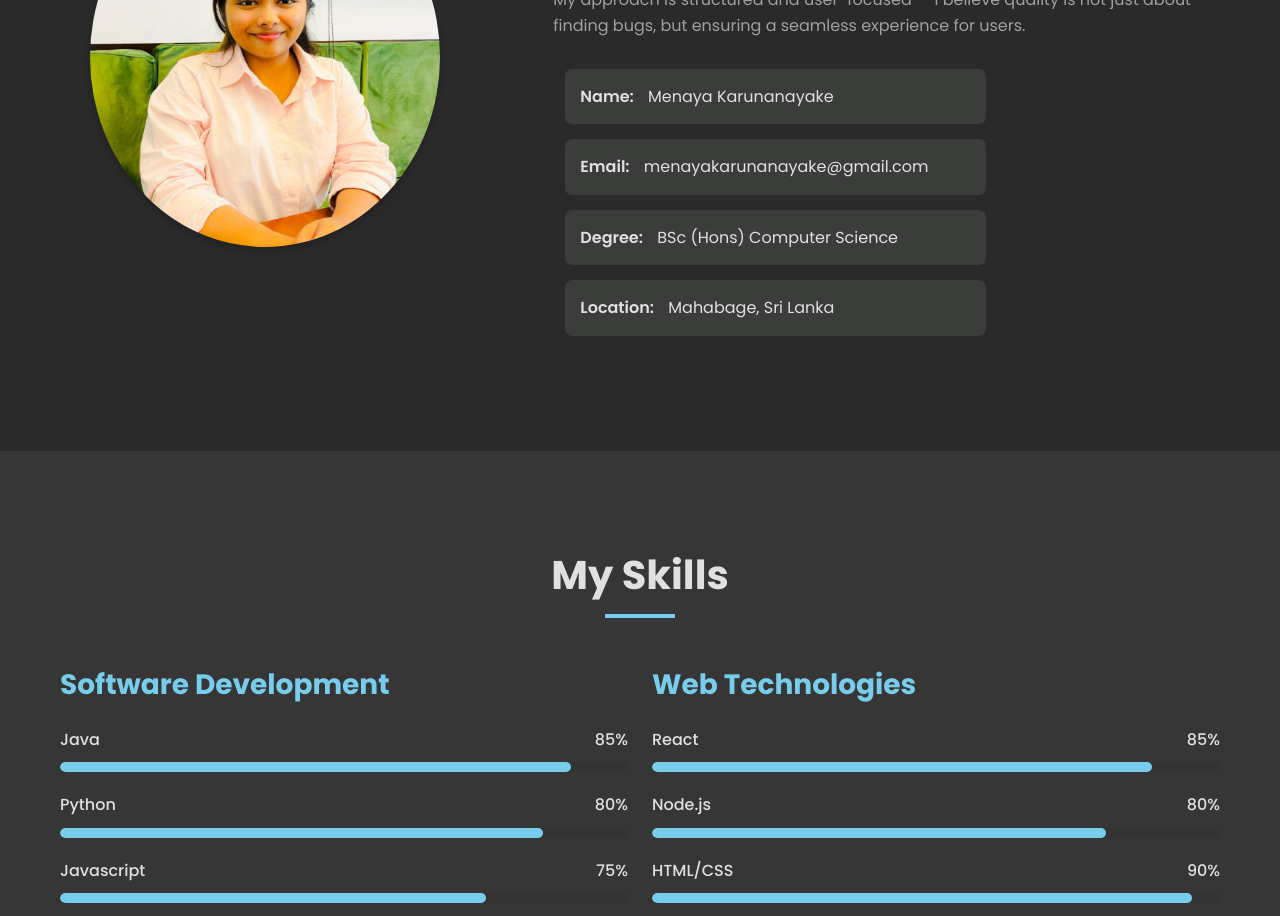
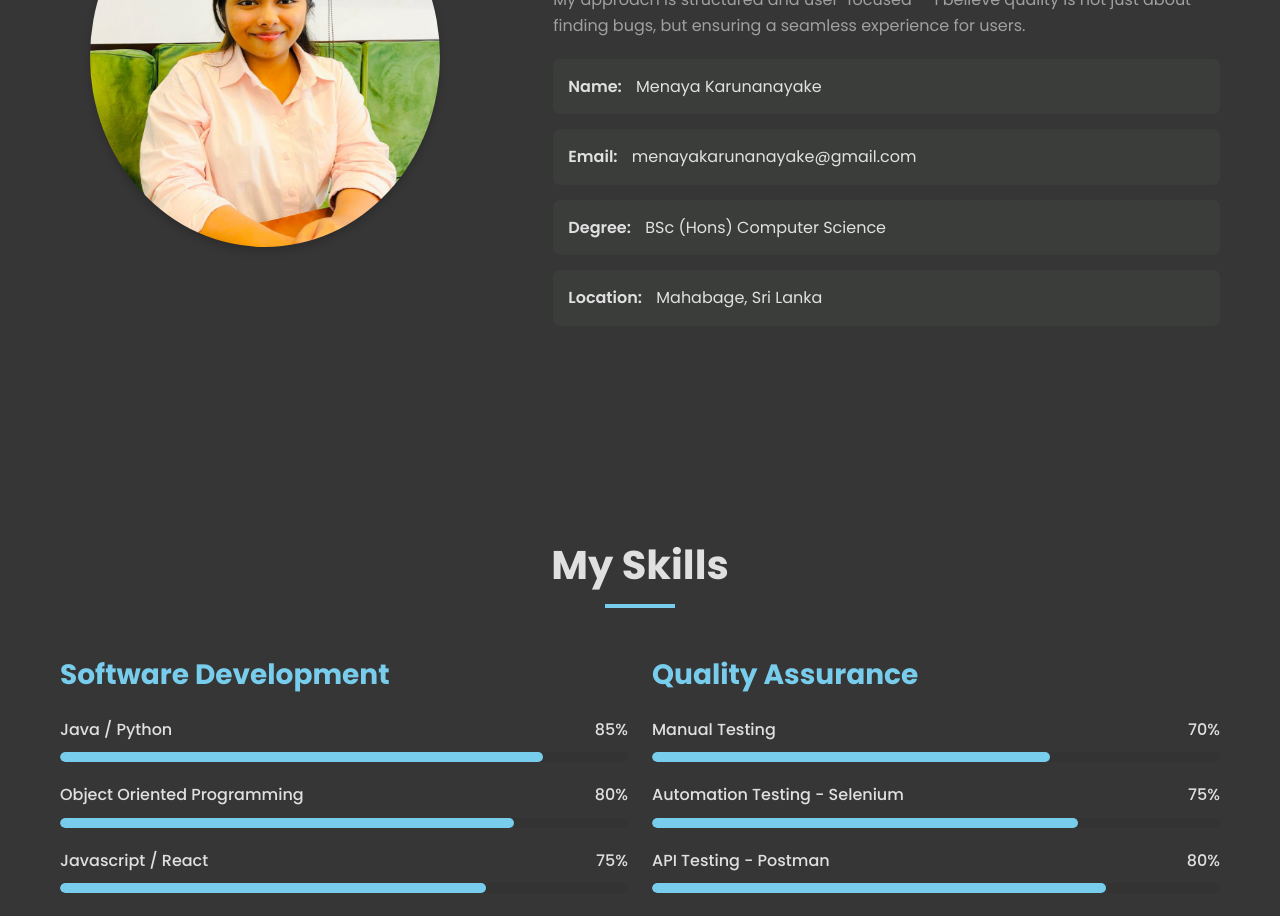
Before and after one commit to menaya31/Portforlio, a React (Vite) app: page / in a window 1280 px wide. Shown: the part 1180-2096 px from the top of the page. Built offline with nearby package versions, Linux system fonts and the light colour scheme.

Commit message:
updated CSS

```diff
--- a/src/Portfolio.css
+++ b/src/Portfolio.css
@@ -587,6 +587,22 @@
   }
 
   /* Projects Section */
+
+  /* Start hidden & slightly below */
+.project-card {
+  opacity: 0;
+  transform: translateY(50px);
+  transition: opacity 0.8s ease-out, transform 0.9s ease-out;
+  will-change: opacity, transform;
+}
+
+/* Become visible when observed */
+.project-card.show {
+  opacity: 1;
+  transform: translateY(0);
+}
+
+
   .projects-section {
     background-color: var(--darker-color);
   }
@@ -816,6 +832,29 @@
     color: var(--text-muted);
   }
 
+
+
+  @keyframes slideUp {
+  from {
+    opacity: 0;
+    transform: translateY(80px);
+  }
+  to {
+    opacity: 1;
+    transform: translateY(0);
+  }
+}
+
+/* Animation only when active */
+.contact-section.active .contact-info {
+  animation: slideUp 0.7s ease forwards;
+}
+
+
+
+
+
+
   /* Footer */
   .footer {
     background-color: #0a0a0a;
@@ -844,6 +883,78 @@
     width: 100%;
     text-align: center;
   }
+
+
+  /* Slide up animation */
+@keyframes slideUp {
+  from {
+    opacity: 0;
+    transform: translateY(50px);
+  }
+  to {
+    opacity: 1;
+    transform: translateY(0);
+  }
+}
+
+/* Hidden by default */
+.slide-up-hidden {
+  opacity: 0;
+  transform: translateY(50px);
+}
+
+/* Visible (animated) */
+.slide-up-show {
+  animation: slideUp 0.6s forwards;
+}
+
+.slide-up-hidden {
+  opacity: 0;
+  transform: translateY(50px);
+}
+
+.slide-up-show {
+  opacity: 1;
+  transform: translateY(0);
+  animation: slideUp 0.6s forwards;
+}
+
+
+
+
+/* Animation keyframes */
+@keyframes slideLeft {
+  from {
+    opacity: 0;
+    transform: translateX(-100px);
+  }
+  to {
+    opacity: 1;
+    transform: translateX(0);
+  }
+}
+
+@keyframes slideRight {
+  from {
+    opacity: 0;
+    transform: translateX(100px);
+  }
+  to {
+    opacity: 1;
+    transform: translateX(0);
+  }
+}
+
+/* Only animate WHEN .active is present */
+.timeline-item:nth-child(odd).active .timeline-content {
+  animation: slideLeft 0.7s ease forwards;
+}
+
+.timeline-item:nth-child(even).active .timeline-content {
+  animation: slideRight 0.7s ease forwards;
+}
+
+
 
   /* Media Queries */
   @media (max-width: 991px) {
@@ -879,7 +990,7 @@
     }
 
     .hero-content h1 {
-      font-size: 2rem;
+      font-size: 1.5rem;
     }
 
     .hero-content h2 {
@@ -938,7 +1049,7 @@
     }
 
     .section-title h2 {
-      font-size: 1.8rem;
+      font-size: 1.5rem;
     }
 
     .btn {
--- a/src/Portfolio.jsx
+++ b/src/Portfolio.jsx
@@ -42,6 +42,42 @@ const [formData, setFormData] = useState({
       setStatus("Error sending message. Please try again.");
     });
   };
+
+  const aboutP1Ref = useRef(null);
+  const aboutP2Ref = useRef(null);
+
+useEffect(() => {
+  const handleScroll = () => {
+    [aboutP1Ref, aboutP2Ref].forEach((ref) => {
+      const top = ref.current.getBoundingClientRect().top;
+      if (top < window.innerHeight - 100) {
+        ref.current.classList.add("slide-up-show");
+      }
+    });
+  };
+
+  window.addEventListener("scroll", handleScroll);
+  return () => window.removeEventListener("scroll", handleScroll);
+}, []);
+
+const infoItemsRef = useRef([]);
+
+useEffect(() => {
+  const handleScroll = () => {
+    infoItemsRef.current.forEach((item) => {
+      const top = item.getBoundingClientRect().top;
+      if (top < window.innerHeight - 100) {
+        item.classList.add("slide-up-show");
+      }
+    });
+  };
+  window.addEventListener("scroll", handleScroll);
+  return () => window.removeEventListener("scroll", handleScroll);
+}, []);
+
+
+
+
 
 
 
@@ -127,6 +163,90 @@ const [formData, setFormData] = useState({
     }
   }
 
+
+
+
+useEffect(() => {
+    const cards = document.querySelectorAll(".project-card");
+
+    const observer = new IntersectionObserver(
+      (entries, obs) => {
+        entries.forEach((entry) => {
+          if (entry.isIntersecting) {
+            const card = entry.target;
+            const index = [...cards].indexOf(card);
+
+
+            setTimeout(() => {
+              card.classList.add("show");
+            }, index * 200); // 200ms delay between each card
+
+            obs.unobserve(card); // animate once
+          }
+        });
+      },
+      { threshold: 0.2 }
+    );
+
+    cards.forEach((card) => observer.observe(card));
+
+    return () => observer.disconnect();
+  }, []);
+
+
+
+  useEffect(() => {
+  const observer = new IntersectionObserver(
+    (entries) => {
+      entries.forEach((entry) => {
+        if (entry.isIntersecting) {
+          entry.target.classList.add("active");
+        }
+      });
+    },
+    { threshold: 0.2 }
+  );
+
+  if (contactRef.current) {
+    observer.observe(contactRef.current);
+  }
+
+  return () => {
+    if (contactRef.current) {
+      observer.unobserve(contactRef.current);
+    }
+  };
+}, []);
+
+
+
+
+
+useEffect(() => {
+    const observer = new IntersectionObserver(
+      (entries) => {
+        entries.forEach((entry) => {
+          if (entry.isIntersecting) {
+            entry.target.classList.add("active");
+          }
+        });
+      },
+      { threshold: 0.2 }
+    );
+
+    const items = educationRef.current.querySelectorAll(".timeline-item");
+    items.forEach((item) => observer.observe(item));
+
+    return () => {
+      items.forEach((item) => observer.unobserve(item));
+    };
+  }, []);
+
+
+
+
+
+
   return (
     <div className="portfolio-container dark-theme">
       {/* Navigation */}
@@ -152,6 +272,7 @@ const [formData, setFormData] = useState({
               <li className="nav-item">
                 <a
                   className={`nav-link ${activeSection === "about" ? "active" : ""}`}
+
                   href="#about"
                   onClick={handleNavLinkClick}
                 >
@@ -211,13 +332,14 @@ const [formData, setFormData] = useState({
                   <span>Welcome to my portfolio</span>
                 </div>
                   <h1 className={`${heroLoaded ? "slide-in-left" : ""}`}>
+
                   Hello, I'm <span className="highlight">Menaya Karunanayake</span>
                 </h1>
                 <h2 className={`${heroLoaded ? "slide-in-right" : ""}`}>
                   <span className="typed-text">Computer Science Undergraduate</span>
                 </h2>
                 <div className={`hero-text ${heroLoaded ? "fade-in" : ""}`}>
-                  <p>Passionate about creating innovative solutions through code</p>
+                  <p>I love breaking things — so users don’t have to...</p>
                 </div>
                 <div className={`hero-buttons ${heroLoaded ? "slide-in-bottom" : ""}`}>
                   <a href="#projects" className="btn btn-primary me-3" onClick={handleNavLinkClick}>
@@ -243,16 +365,16 @@ const [formData, setFormData] = useState({
                   <div className="terminal-body">
                     <pre>
                       <code>
-                        {`function Developer() {
+                        {`function QATester() {
   const skills = [
-    "JavaScript", "React",
-    "Java", "Python"
+    "Manual Testing", "Automation",
+    "Selenium"
   ];
 
   return (
-    <div className="developer">
+    <div className="qa-tester">
       <h1>Hello World!</h1>
-      <p>Let's build something amazing!</p>
+      <p>Let's build something reliable!</p>
     </div>
   );
 }`}
@@ -269,7 +391,7 @@ const [formData, setFormData] = useState({
       </section>
 
       {/* About Section */}
-      <section id="about" ref={aboutRef} className={`about-section ${isVisible.about ? "slide-in-left" : ""}`}>
+      <section id="about" ref={aboutRef} >
         <div className="container-fluid px-4 px-md-5">
           <div className="section-title">
             <h2>About Me</h2>
@@ -288,34 +410,51 @@ const [formData, setFormData] = useState({
             <div className="col-md-7">
               <div className="about-content">
                 <h3>Computer Science Undergraduate</h3>
-                <p>
+
+                <p ref={aboutP1Ref} className="slide-up-hidden">
                 I’m a Computer Science undergraduate with a strong passion for Quality Assurance Engineering and
                  a keen eye for detail. I thrive on ensuring software reliability, usability, and performance.
                 </p>
-                <p>
+                <p ref={aboutP2Ref} className="slide-up-hidden">
                  My approach is structured and user-focused — I believe quality is not just about finding bugs,
                   but ensuring a seamless experience for users.
                 </p>
-                <div className="personal-info">
-                  <div className="row">
-                    <div className="col-md-8">
-                      <div className="info-item">
+
+                <div
+                  className="info-item slide-up-hidden"
+                  ref={el => (infoItemsRef.current[0] = el)}
+
+                >
                   <span>Name:</span> Menaya Karunanayake
                 </div>
-                      <div className="info-item">
+
+                <div
+                  className="info-item slide-up-hidden"
+                  ref={el => (infoItemsRef.current[1] = el)}
+
+                >
                   <span>Email:</span> menayakarunanayake@gmail.com
                 </div>
-                    </div>
-                    <div className="col-md-8">
-                      <div className="info-item">
+
+                <div
+                  className="info-item slide-up-hidden"
+                  ref={el => (infoItemsRef.current[2] = el)}
+
+                >
                   <span>Degree:</span> BSc (Hons) Computer Science
                 </div>
-                      <div className="info-item">
+
+                <div
+                  className="info-item slide-up-hidden"
+                  ref={el => (infoItemsRef.current[3] = el)}
+
+                >
                   <span>Location:</span> Mahabage, Sri Lanka
                 </div>
-                    </div>
-                  </div>
-                </div>
+
+
+
+
               </div>
             </div>
           </div>
@@ -323,7 +462,7 @@ const [formData, setFormData] = useState({
       </section>
 
       {/* Skills Section - from right */}
-      <section id="skills" ref={skillsRef} className={`skills-section ${isVisible.skills ? "slide-in-right" : ""}`}>
+      <section id="skills">
         <div className="container-fluid px-4 px-md-5">
           <div className="section-title">
             <h2>My Skills</h2>
@@ -335,17 +474,8 @@ const [formData, setFormData] = useState({
                 <h3>Software Development</h3>
                 <div className="skill-item">
                   <div className="skill-name">
-                    <span>Java</span>
+                    <span>Java / Python</span>
                     <span>85%</span>
-                  </div>
-                  <div className="progress">
-                    <div className="progress-bar" style={{ width: "90%" }}></div>
-                  </div>
-                </div>
-                <div className="skill-item">
-                  <div className="skill-name">
-                    <span>Python</span>
-                    <span>80%</span>
                   </div>
                   <div className="progress">
                     <div className="progress-bar" style={{ width: "85%" }}></div>
@@ -353,7 +483,16 @@ const [formData, setFormData] = useState({
                 </div>
                 <div className="skill-item">
                   <div className="skill-name">
-                    <span>Javascript</span>
+                    <span>Object Oriented Programming</span>
+                    <span>80%</span>
+                  </div>
+                  <div className="progress">
+                    <div className="progress-bar" style={{ width: "80%" }}></div>
+                  </div>
+                </div>
+                <div className="skill-item">
+                  <div className="skill-name">
+                    <span>Javascript / React</span>
                     <span>75%</span>
                   </div>
                   <div className="progress">
@@ -373,19 +512,28 @@ const [formData, setFormData] = useState({
             </div>
             <div className="col-md-6">
               <div className="skills-category">
-                <h3>Web Technologies</h3>
+                <h3>Quality Assurance</h3>
                 <div className="skill-item">
                   <div className="skill-name">
-                    <span>React</span>
-                    <span>85%</span>
+                    <span>Manual Testing</span>
+                    <span>70%</span>
                   </div>
                   <div className="progress">
-                    <div className="progress-bar" style={{ width: "88%" }}></div>
+                    <div className="progress-bar" style={{ width: "70%" }}></div>
                   </div>
                 </div>
                 <div className="skill-item">
                   <div className="skill-name">
-                    <span>Node.js</span>
+                    <span>Automation Testing - Selenium</span>
+                    <span>75%</span>
+                  </div>
+                  <div className="progress">
+                    <div className="progress-bar" style={{ width: "75%" }}></div>
+                  </div>
+                </div>
+                <div className="skill-item">
+                  <div className="skill-name">
+                    <span>API Testing - Postman</span>
                     <span>80%</span>
                   </div>
                   <div className="progress">
@@ -394,20 +542,11 @@ const [formData, setFormData] = useState({
                 </div>
                 <div className="skill-item">
                   <div className="skill-name">
-                    <span>HTML/CSS</span>
-                    <span>90%</span>
+                    <span>Understanding of SDLC</span>
+                    <span>80%</span>
                   </div>
                   <div className="progress">
-                    <div className="progress-bar" style={{ width: "95%" }}></div>
-                  </div>
-                </div>
-                <div className="skill-item">
-                  <div className="skill-name">
-                    <span>Express</span>
-                    <span>70%</span>
-                  </div>
-                  <div className="progress">
-                    <div className="progress-bar" style={{ width: "75%" }}></div>
+                    <div className="progress-bar" style={{ width: "80%" }}></div>
                   </div>
                 </div>
               </div>
@@ -418,11 +557,8 @@ const [formData, setFormData] = useState({
       </section>
 
       {/* Projects Section - from left */}
-      <section
-        id="projects"
-        ref={projectsRef}
-        className={`projects-section ${isVisible.projects ? "slide-in-left" : ""}`}
-      >
+      <section id="projects">
+
         <div className="container-fluid px-4 px-md-5">
           <div className="section-title">
             <h2>My Projects</h2>
@@ -545,11 +681,7 @@ const [formData, setFormData] = useState({
       </section>
 
       {/* Education Section*/}
-      <section
-        id="education"
-        ref={educationRef}
-        className={`education-section ${isVisible.education ? "slide-in-right" : ""}`}
-      >
+      <section id="education" ref={educationRef} className="education-section">
         <div className="container-fluid px-4 px-md-5">
           <div className="section-title">
             <h2>Education & Experience</h2>
@@ -572,7 +704,7 @@ const [formData, setFormData] = useState({
               <div className="timeline-content right">
                 <h3>Data Entry Clerk</h3>
                 <h4>Paint Master Lanka (Pvt) Ltd</h4>
-                <p className="timeline-date">2024 - 2025</p>
+                <p className="timeline-date">2024 - Present</p>
                 <p>
                 Worked as an Office and Reporting Assistant, gaining skills in data management, accuracy, and proficiency with
                 tools like Excel.
@@ -606,7 +738,7 @@ const [formData, setFormData] = useState({
       </section>
 
       {/* Contact Section  */}
-      <section id="contact" ref={contactRef} className={`contact-section ${isVisible.contact ? "slide-in-left" : ""}`}>
+      <section id="contact" ref={contactRef} className="contact-section">
         <div className="container-fluid px-4 px-md-5">
           <div className="section-title">
             <h2>Get In Touch</h2>
@@ -658,7 +790,7 @@ const [formData, setFormData] = useState({
             </div>
               </div>
             </div>
-            {/*contact form */}
+
 
             {/* Contact Form */}
       <div className="col-md-6">
```
Also changed, not shown: public/propertyFinder.png (deleted), public/ticket.png (deleted). Lines whose indentation alone changed are shown as unchanged.
